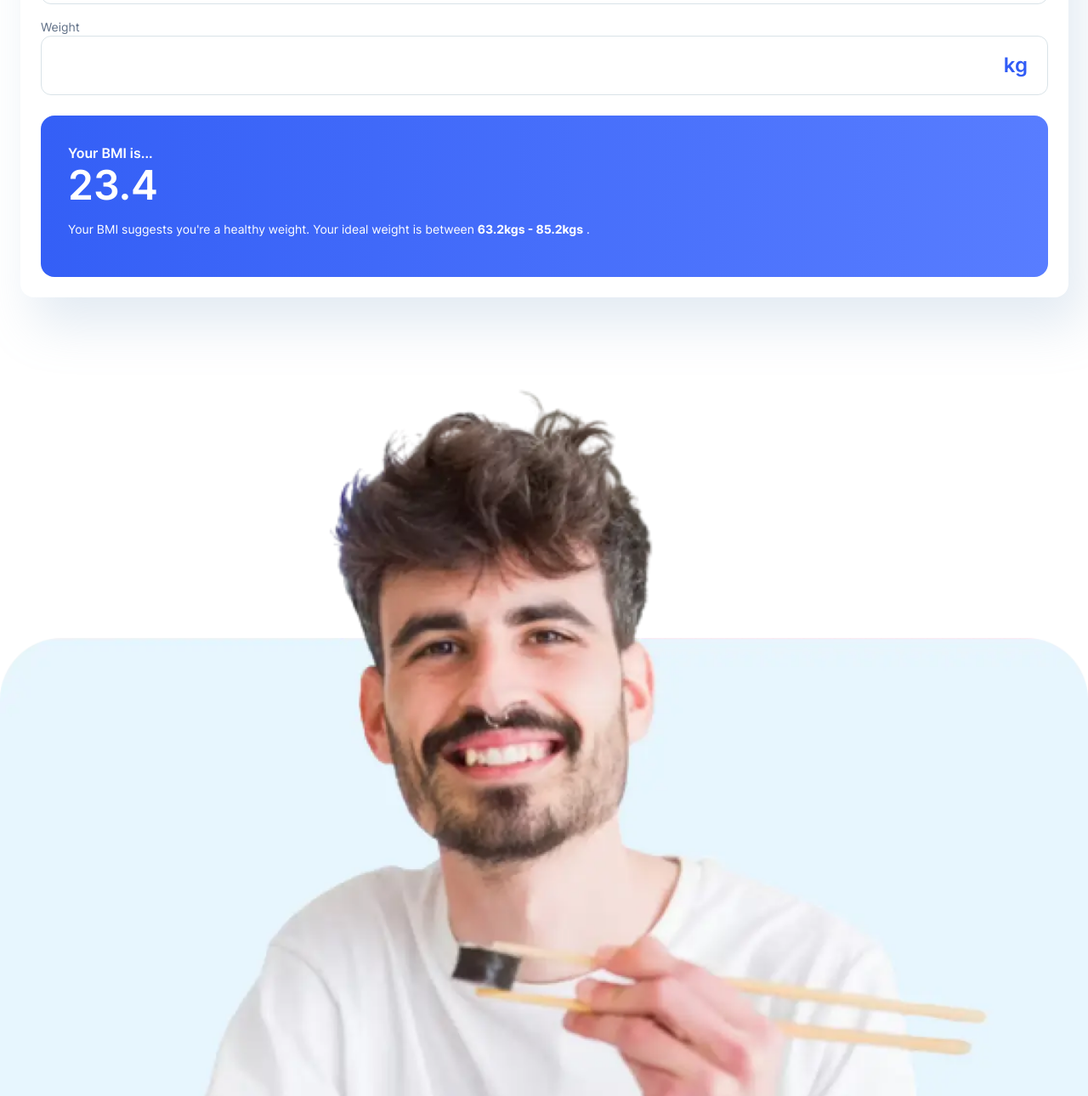
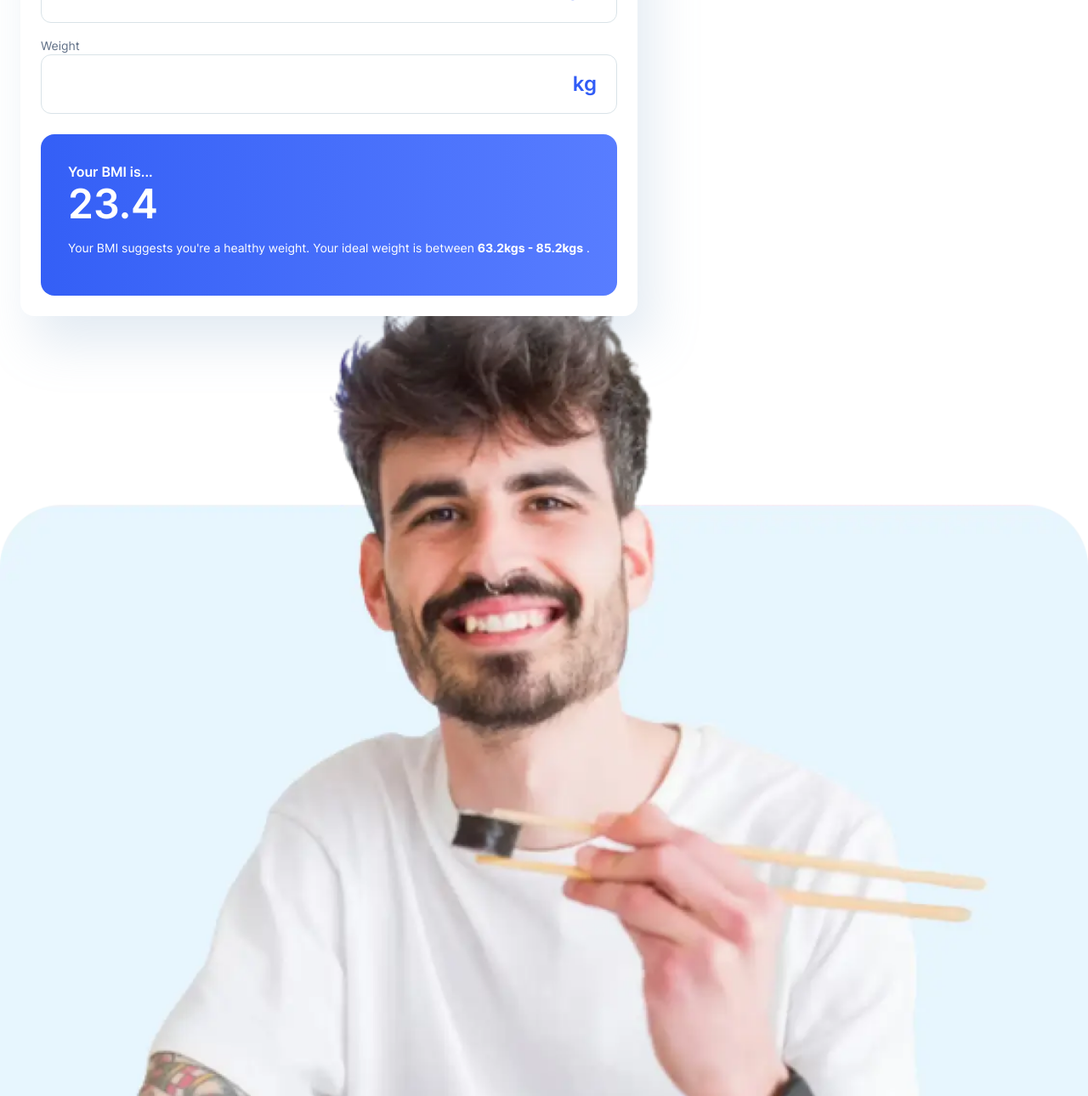
Before and after one commit to mroungou/bmi-calculator, a plain HTML site: page index.html in a window 1280 px wide. Shown: the part 729-2019 px from the top of the page at 85% size. Drawn offline with Linux system fonts and the light colour scheme; files whose address does not match are found by name.

Commit message:
layout improvement

```diff
--- a/main.scss
+++ b/main.scss
@@ -55,6 +55,8 @@ body {
     margin-left: 1.5rem;
     margin-right: 1.44rem;
     padding: 1.5rem;
+    position: absolute;
+    top: 520px;
 }
 
 h2 {
@@ -205,7 +207,7 @@ span.label {
 }
 
 .about-result {
-    margin-top: 4.5rem;
+    margin-top: 31rem;
     img {
         box-sizing: border-box;
         width: 100%;
```
Also changed, not shown: dist/css/main.css, 1 other file.
